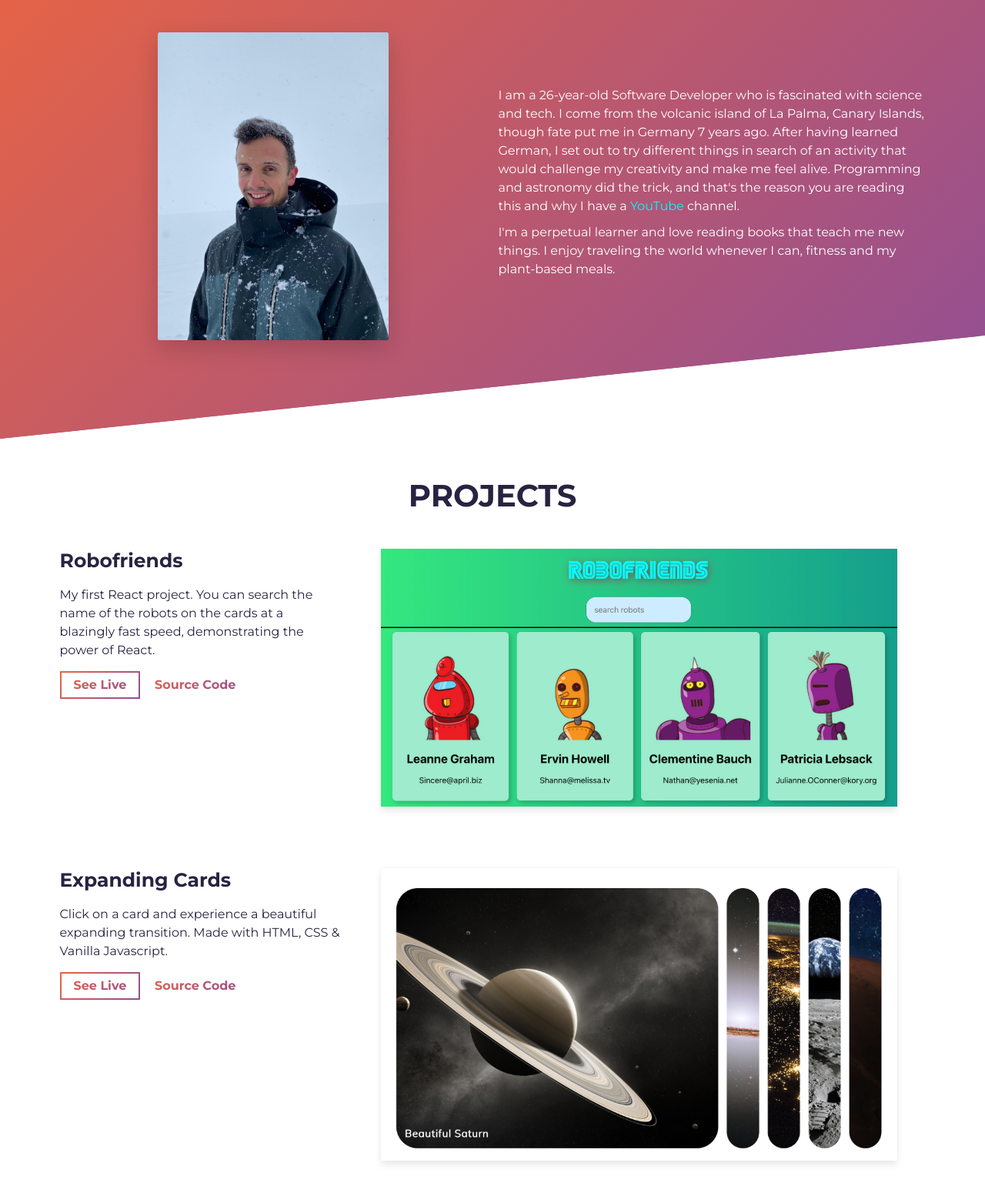
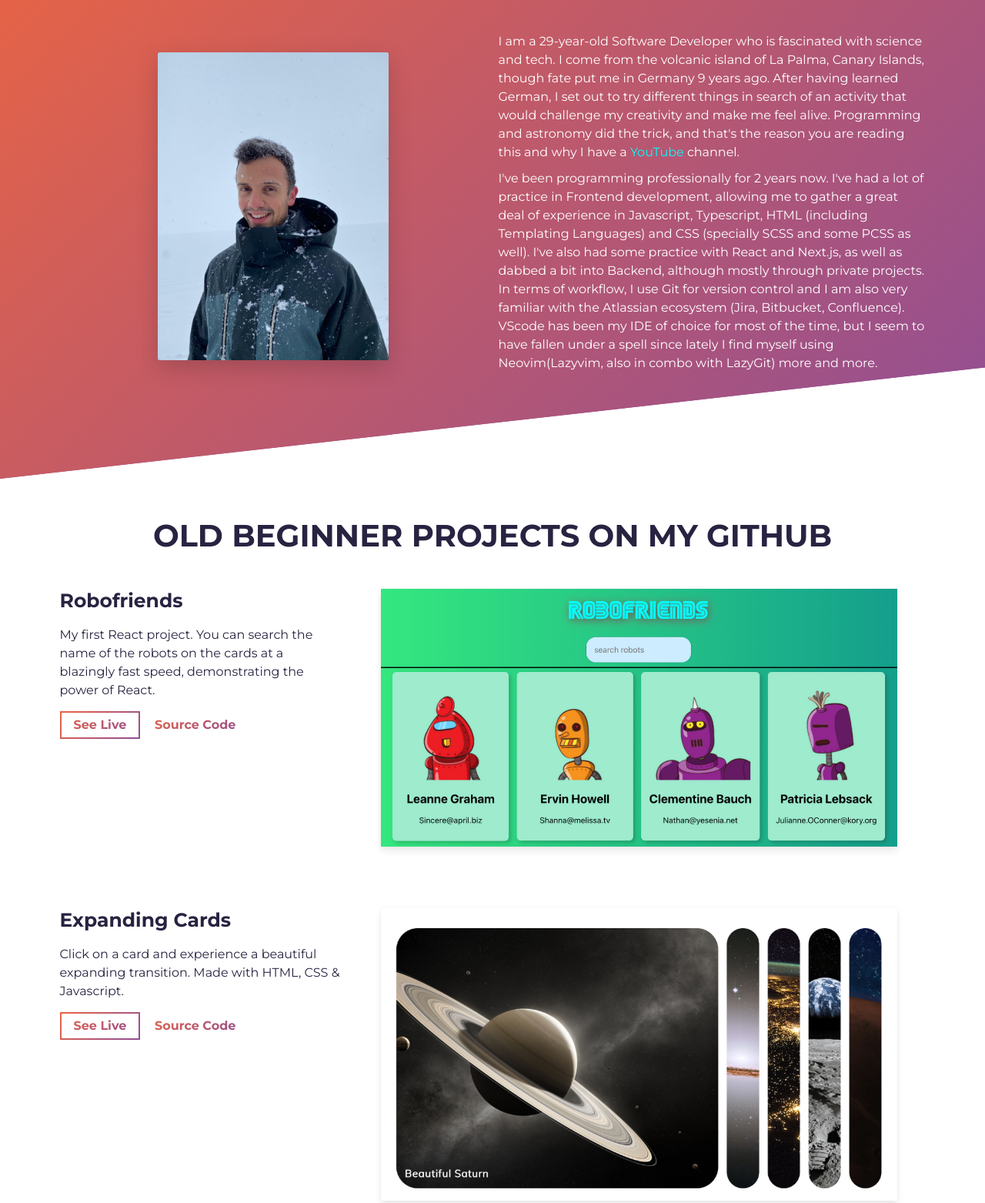
Before and after one commit to Zocum/personal-website, a website built with Parcel: page src/index.html in a window 1280 px wide. Shown: the part 901-2464 px from the top of the page at 77% size. Built offline with nearby package versions, Linux system fonts and the light colour scheme.

Commit message:
website update

```diff
--- a/package.json
+++ b/package.json
@@ -1,5 +1,5 @@
 {
-  "name": "simplefolio",
+  "name": "simplewebsite",
   "version": "1.0.1",
   "private": "true",
   "description": "A clean, beautiful and responsive portfolio template for Developers!",
@@ -13,7 +13,7 @@
     "url": "git+https://github.com/cobidev/simplefolio"
   },
   "keywords": [],
-  "author": "Jacobo Martinez",
+  "author": "Jacobo Martinez & Hector Jimenez Cruz",
   "license": "ISC",
   "bugs": {
     "url": "https://github.com/cobidev/simplefolio/issues"
--- a/src/index.html
+++ b/src/index.html
@@ -8,8 +8,8 @@
 
 
     <title>Hector Jimenez Cruz | Developer</title>
-    <meta name="javascript, react, css, html" content="[Zocum], [Hector], Javascript React" />
-    <meta name="I am a React and Vanilla Javascript developer. I am also learning AI, Three.js & Blockchain development. Languages: Spanish, German, English" content="[Hector Jimenez Cruz] | Developer" />
+    <meta name="javascript, react, css, html" content="[Zocum], [Hector], javascript, react, css, html" />
+    <meta name="I am a Frontend Web developer. Real-world languages: Spanish, German, English" content="[Hector Jimenez Cruz] | Developer" />
 
     <link
       rel="stylesheet"
@@ -64,15 +64,16 @@
           <div class="col-md-6 col-sm-12">
             <div class="about-wrapper__info load-hidden">
               <p class="about-wrapper__info-text">
-                I am a 26-year-old Software Developer who is fascinated with science and tech.
+                I am a 29-year-old Software Developer who is fascinated with science and tech.
                 I come from the volcanic island of La Palma, Canary Islands,
-                though fate put me in Germany 7 years ago. After having learned German,
+                though fate put me in Germany 9 years ago. After having learned German,
                 I set out to try different things in search of an activity that would challenge my creativity and make me feel alive.
                 Programming and astronomy did the trick, and that's the reason you are reading this and why I have a <a id="yt" target="_blank" href="https://www.youtube.com/channel/UCQzQRYnaYL_ZDt5S8CKAIPg">YouTube</a> channel.
               </p>
               <p class="about-wrapper__info-text">
-                I'm a perpetual learner and love reading books that teach me new things.
-                I enjoy traveling the world whenever I can, fitness and my plant-based meals.
+                I've been programming professionally for 2 years now. I've had a lot of practice in Frontend development, allowing me to gather a great deal of experience in Javascript, Typescript, HTML (including Templating Languages) and CSS (specially SCSS and some PCSS as well).
+                I've also had some practice with React and Next.js, as well as dabbed a bit into Backend, although mostly through private projects. In terms of workflow, I use Git for version control and I am also very familiar with the Atlassian ecosystem (Jira, Bitbucket, Confluence).
+                VScode has been my IDE of choice for most of the time, but I seem to have fallen under a spell since lately I find myself using Neovim(Lazyvim, also in combo with LazyGit) more and more.
               </p>
               <!-- <span class="d-flex mt-3">
                 <a
@@ -95,7 +96,7 @@
     <section id="projects">
       <div class="container">
         <div class="project-wrapper">
-          <h2 class="section-title dark-blue-text">Projects</h2>
+          <h2 class="section-title dark-blue-text">Old Beginner Projects on my Github</h2>
 
           <!-- Notice: each .row is a project -->
           <div class="row">
@@ -157,7 +158,7 @@
                 <div>
                   <p class="mb-4">
                     Click on a card and experience a beautiful expanding transition.
-                     Made with HTML, CSS & Vanilla Javascript.
+                     Made with HTML, CSS & Javascript.
                   </p>
                 </div>
                 <a
@@ -207,7 +208,7 @@
                 <div>
                   <p class="mb-4">
                     A simple progress bar where you can click on the numbers to complete up to four steps.
-                    Made with HTML, CSS & Vanilla Javascript.
+                    Made with HTML, CSS & Javascript.
                   </p>
                 </div>
                 <a
@@ -250,7 +251,7 @@
           </div>
           <!-- /END Project -->
 
-          <div class="row">
+         <!-- <div class="row">
             <div class="col-lg-4 col-sm-12">
               <div class="project-wrapper__text load-hidden">
                 <h3 class="project-wrapper__text-title">Face Recognition SmartBrain (in progress)</h3>
@@ -276,12 +277,12 @@
                 >
                   Source Code
                 </a> -->
-              </div>
+           <!--   </div>
             </div>
             <div class="col-lg-8 col-sm-12">
               <div class="project-wrapper__image load-hidden">
                 <!-- <a rel="noreferrer" href="#!" target="_blank"> -->
-                  <div
+                 <!-- <div
                     data-tilt
                     data-tilt-max="4"
                     data-tilt-glare="true"
@@ -297,7 +298,7 @@
                 </a>
               </div>
             </div>
-          </div>
+          </div> -->
           <!-- /END Project -->
         </div>
       </div>
@@ -343,7 +344,7 @@
         <hr />
 
         <p class="footer__text">
-          © 2022 - Template developed by
+          © 2024 - Template developed by
           <a rel="noreferrer" href="https://github.com/cobidev" target="_blank"
             >Jacobo Martínez</a> & modified by <a rel="noreferrer" href="https://github.com/Zocum" target="_blank"
             >Héctor Jiménez Cruz</a>
```
Also changed, not shown: dist/index.html, 1 other file.
